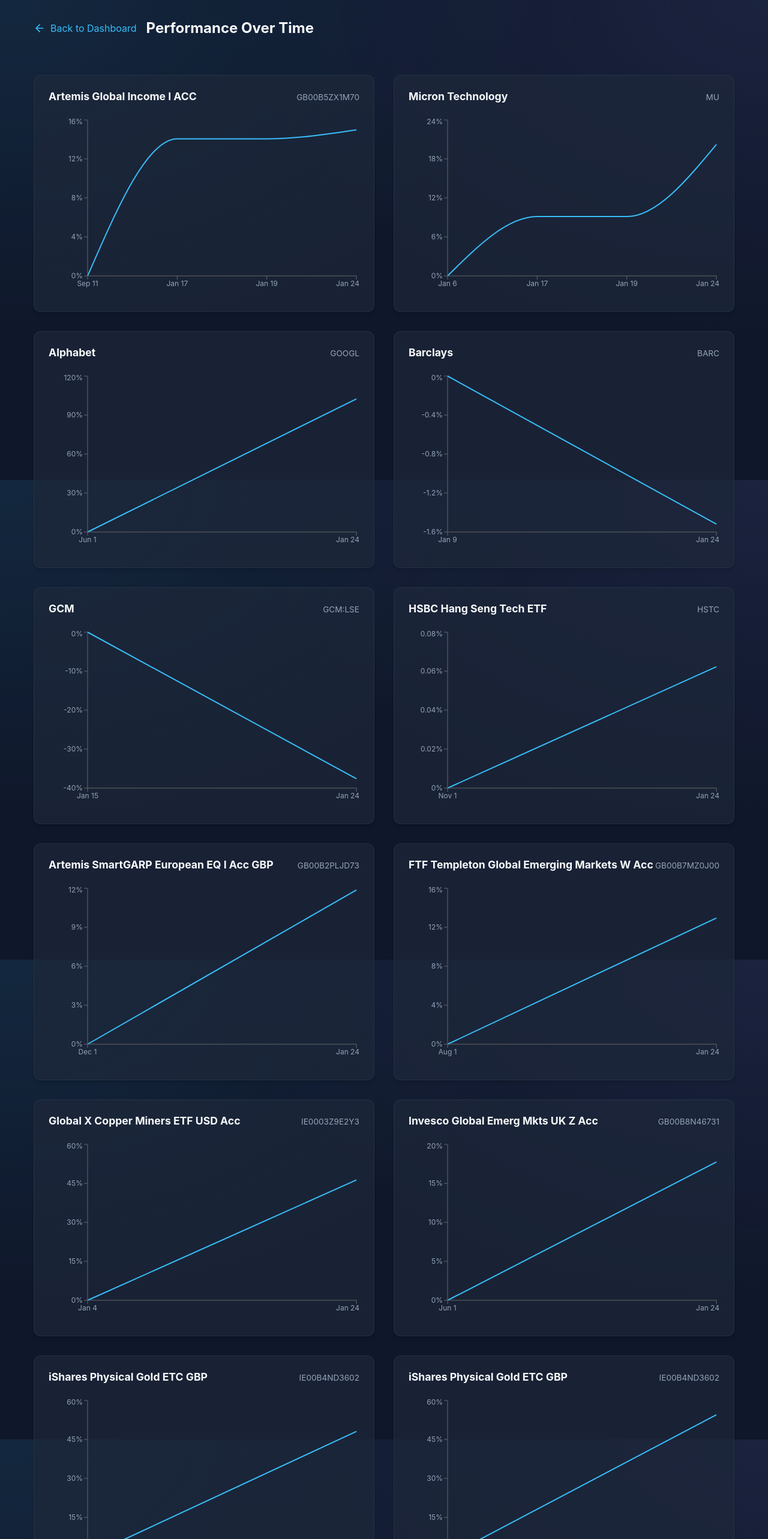
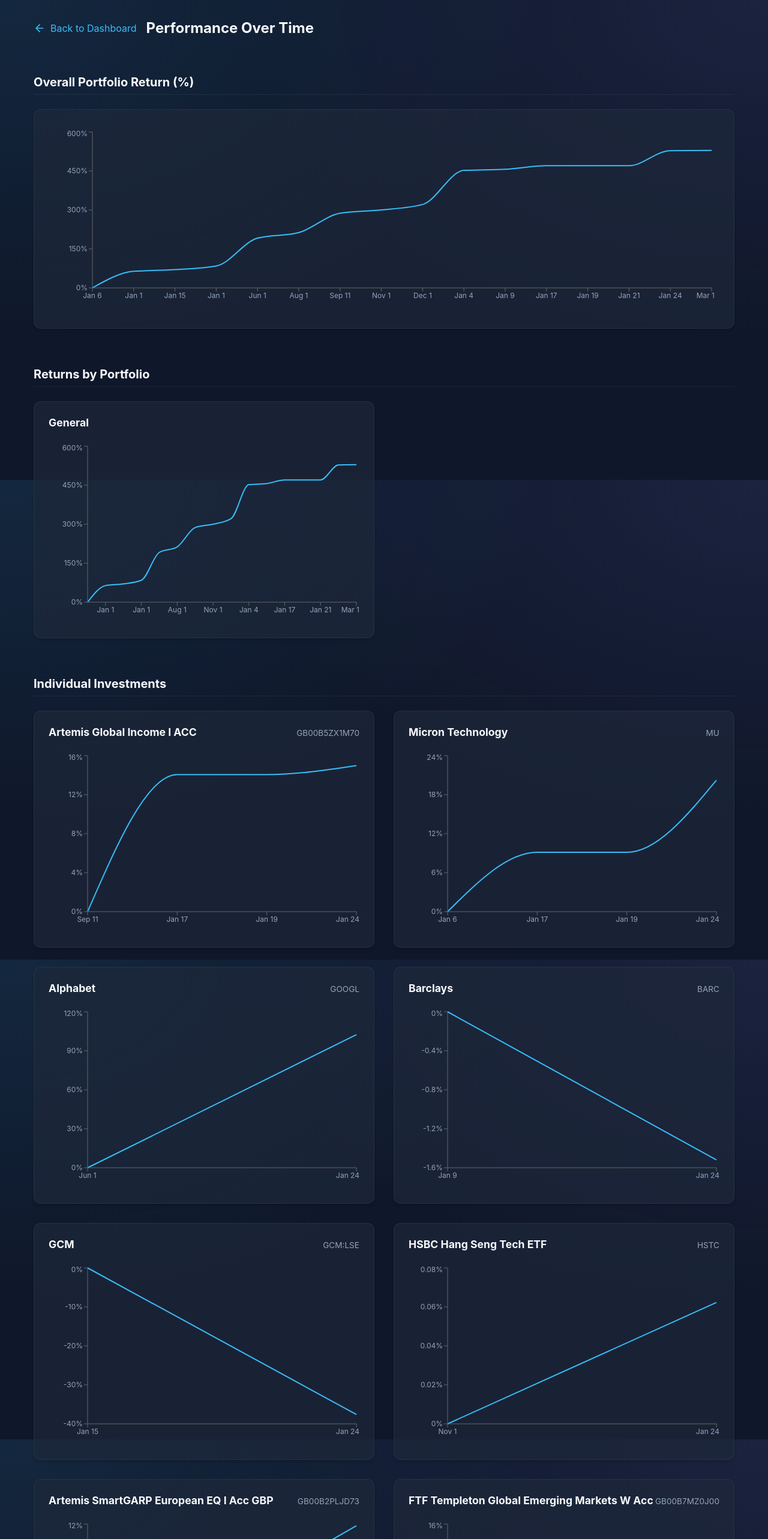
Before and after one commit to sturnbull11st-ai/Portfolio-tracker, a Next.js app: page /charts in a window 1280 px wide. Shown: the top 2566 px of the page at 60% size. Built offline with nearby package versions, Linux system fonts and the light colour scheme.

Commit message:
portfolio chart

```diff
--- a/src/app/charts/page.module.css
+++ b/src/app/charts/page.module.css
@@ -66,3 +66,23 @@
     grid-column: 1 / -1;
     padding: 3rem;
 }
+
+.section {
+    margin-bottom: 4rem;
+}
+
+.section h2 {
+    font-size: 1.25rem;
+    margin-bottom: 1.5rem;
+    color: var(--text-primary);
+    border-bottom: 1px solid var(--card-border);
+    padding-bottom: 0.5rem;
+}
+
+.mainChart {
+    background: var(--card-bg);
+    border: 1px solid var(--card-border);
+    border-radius: var(--radius-md);
+    padding: 2rem;
+    box-shadow: var(--card-shadow);
+}
--- a/src/app/charts/page.tsx
+++ b/src/app/charts/page.tsx
@@ -9,44 +9,110 @@
 
 export default async function ChartsPage() {
     const data = await getPortfolio();
-    const portfolio = data.portfolios.find(p => p.id === data.currentPortfolioId) || data.portfolios[0];
+    const portfolios = data.portfolios;
+    const exchangeRates = data.exchangeRates;
 
-    const chartsData = portfolio.investments.map((inv: Investment) => {
-        // Construct history points
-        // 1. Start with stored history
-        let points = [...(inv.history || [])];
+    // 1. Process all investments into objects with standardized histories
+    const today = new Date().toISOString().split('T')[0];
 
-        // Fallback if no history (legacy data)
-        if (points.length === 0 && inv.quantity > 0) {
-            const initialPrice = inv.bookCost / inv.quantity;
-            points.push({ date: inv.buyDate, price: initialPrice });
+    // Group all investments across all portfolios
+    const allInvestments = portfolios.flatMap(p =>
+        p.investments.map(inv => ({
+            ...inv,
+            portfolioId: p.id,
+            fxFeePercent: p.fxFeePercent || 0
+        }))
+    );
+
+    // Identify all unique dates across all histories
+    const allDatesSet = new Set<string>();
+    allInvestments.forEach(inv => {
+        (inv.history || []).forEach(h => allDatesSet.add(h.date));
+        allDatesSet.add(inv.buyDate);
+        allDatesSet.add(today);
+    });
+    const sortedDates = Array.from(allDatesSet).sort();
+
+    // 2. Calculate daily values for each portfolio and total overall
+    // We'll calculate the GBP value of each portfolio on each relevant date
+    const portfolioHistories: Record<string, { date: string, value: number }[]> = {};
+    const totalHistory: { date: string, value: number }[] = [];
+
+    sortedDates.forEach(date => {
+        let dayTotalOverall = 0;
+
+        portfolios.forEach(p => {
+            let dayPortfolioTotal = p.cash || 0; // Assume cash is constant historically for simplicity
+
+            p.investments.forEach(inv => {
+                // Find correct price for this date
+                // We use the last price known on or before this date
+                const historyPoint = [...(inv.history || [])]
+                    .sort((a, b) => b.date.localeCompare(a.date))
+                    .find(h => h.date <= date);
+
+                let price = 0;
+                if (historyPoint) {
+                    price = historyPoint.price;
+                } else if (date >= inv.buyDate) {
+                    // Fallback to buy price if it's after buy date but no history point yet
+                    price = inv.quantity > 0 ? (inv.bookCost / inv.quantity) : 0;
                 }
 
-        // 2. Add current price as "Today/Now" if it's newer than last history point
-        // Or just ensure we have a line to the right
-        const today = new Date().toISOString().split('T')[0];
-        const lastPoint = points[points.length - 1];
+                if (price > 0 && date >= inv.buyDate) {
+                    const marketRate = (inv.currency && inv.currency !== 'GBP') ? (exchangeRates[inv.currency] || 1) : 1;
+                    const fxFee = p.fxFeePercent || 0;
+                    const effectiveRate = inv.currency === 'GBP' ? 1 : marketRate * (1 - (fxFee / 100));
+                    dayPortfolioTotal += inv.quantity * price * effectiveRate;
+                }
+            });
 
-        // If last point is not today, add current price to extend the line
-        if (lastPoint && lastPoint.date < today && inv.currentPrice) {
+            if (!portfolioHistories[p.id]) portfolioHistories[p.id] = [];
+            portfolioHistories[p.id].push({ date, value: dayPortfolioTotal });
+            dayTotalOverall += dayPortfolioTotal;
+        });
+
+        totalHistory.push({ date, value: dayTotalOverall });
+    });
+
+    // 3. Convert to % Return charts
+    const transformToPct = (history: { date: string, value: number }[]) => {
+        // Find first date with value > 0 to set baseline
+        const basePoint = history.find(h => h.value > 0);
+        if (!basePoint) return [];
+
+        return history
+            .filter(h => h.date >= basePoint.date)
+            .map(h => ({
+                date: h.date,
+                value: ((h.value - basePoint.value) / basePoint.value) * 100
+            }));
+    };
+
+    const totalPctChart = transformToPct(totalHistory);
+
+    const portfoliosWithCharts = portfolios.map(p => ({
+        ...p,
+        chartData: transformToPct(portfolioHistories[p.id])
+    })).filter(p => p.chartData.length > 0);
+
+    const individualCharts = allInvestments.map(inv => {
+        let points = [...(inv.history || [])];
+        if (points.length === 0 && inv.quantity > 0) {
+            points.push({ date: inv.buyDate, price: inv.bookCost / inv.quantity });
+        }
+        if (inv.currentPrice && (points.length === 0 || points[points.length - 1].date < today)) {
             points.push({ date: today, price: inv.currentPrice });
         }
+        points.sort((a, b) => a.date.localeCompare(b.date));
 
-        // 3. Sort
-        points.sort((a, b) => new Date(a.date).getTime() - new Date(b.date).getTime());
-
-        // 4. Transform to % Return
-        // Base is the first point's price (Initial Book Price)
-        const initialPrice = points[0]?.price || 1;
-
-        const returnData = points.map(p => ({
-            date: p.date,
-            value: ((p.price - initialPrice) / initialPrice) * 100
-        }));
-
+        const initial = points[0]?.price || 1;
         return {
             ...inv,
-            chartData: returnData
+            chartData: points.map(p => ({
+                date: p.date,
+                value: ((p.price - initial) / initial) * 100
+            }))
         };
     });
 
@@ -59,8 +125,31 @@
                 <h1>Performance Over Time</h1>
             </header>
 
+            <section className={styles.section}>
+                <h2>Overall Portfolio Return (%)</h2>
+                <div className={styles.mainChart}>
+                    <HistoryChart data={totalPctChart} unit="%" height={300} />
+                </div>
+            </section>
+
+            <section className={styles.section}>
+                <h2>Returns by Portfolio</h2>
                 <div className={styles.grid}>
-                {chartsData.map((inv: any) => (
+                    {portfoliosWithCharts.map(p => (
+                        <div key={p.id} className={styles.card}>
+                            <div className={styles.cardHeader}>
+                                <h3>{p.name}</h3>
+                            </div>
+                            <HistoryChart data={p.chartData} unit="%" />
+                        </div>
+                    ))}
+                </div>
+            </section>
+
+            <section className={styles.section}>
+                <h2>Individual Investments</h2>
+                <div className={styles.grid}>
+                    {individualCharts.map((inv: any) => (
                         <div key={inv.id} className={styles.card}>
                             <div className={styles.cardHeader}>
                                 <h3>{inv.name}</h3>
@@ -69,8 +158,8 @@
                             <HistoryChart data={inv.chartData} unit="%" />
                         </div>
                     ))}
-                {chartsData.length === 0 && <p className={styles.empty}>No investments to display.</p>}
                 </div>
+            </section>
         </div>
     );
 }
```
Lines whose indentation alone changed are shown as unchanged.
